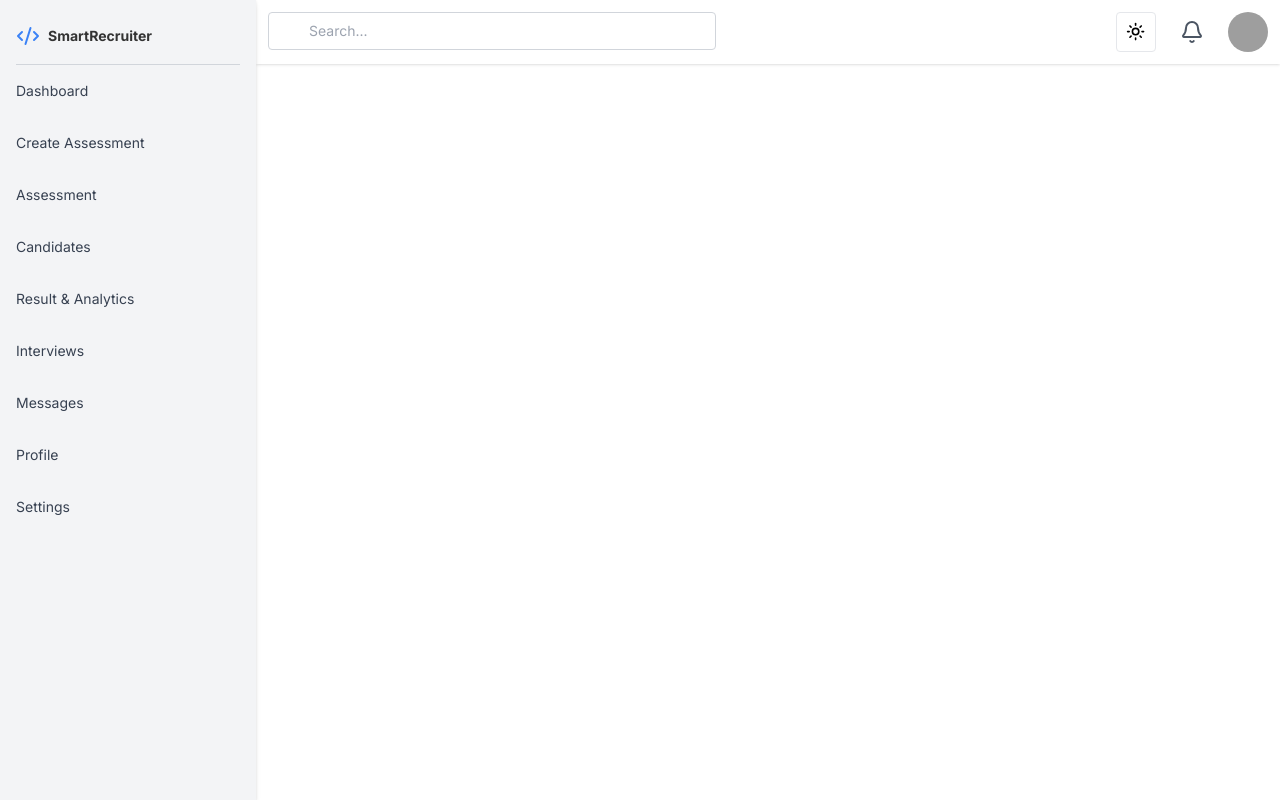
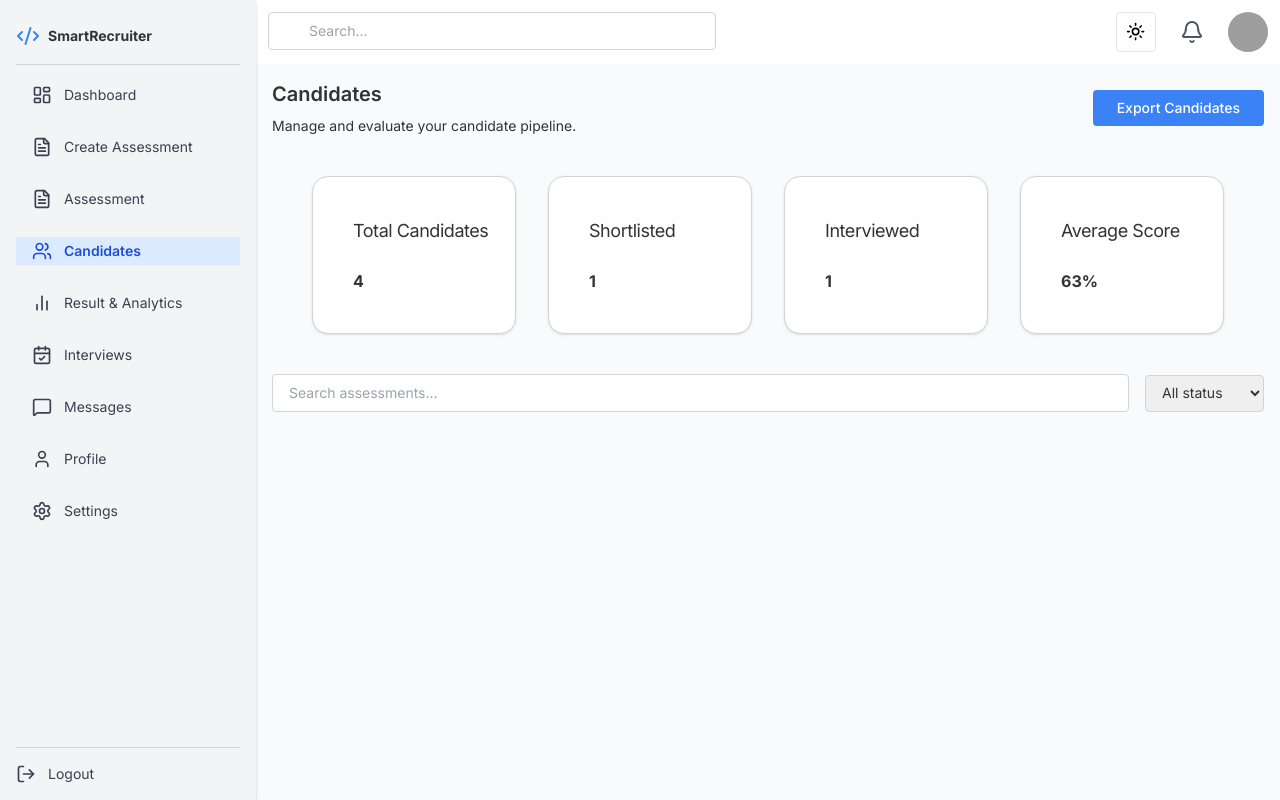
Before and after one commit to awuorochelle75/SmartRecruiter, a React (Vite) app in the folder client/: page /candidates in a window 1280 px wide. Built offline with nearby package versions, Linux system fonts and the light colour scheme; grey boxes are pictures that could not be loaded.

Commit message:
makes changes to the sidebar,adding the active links section

```diff
--- a/client/src/components/SidebarRecruiter.jsx
+++ b/client/src/components/SidebarRecruiter.jsx
@@ -1,71 +1,81 @@
 import React from 'react';
-import { Link } from 'react-router-dom';
-import { Code2 } from 'lucide-react';
+import { Link, useLocation } from 'react-router-dom';
+import {
+  LayoutDashboard,
+  FileText,
+  Users,
+  BarChart2,
+  CalendarCheck,
+  MessageSquare,
+  User,
+  Settings,
+  LogOut,
+  Code2
+} from 'lucide-react';
+import { Separator } from '../components/ui/separator'
 
+export default function SidebarRecruiter() {
+  const location = useLocation();
 
-export default function SidebarRecruiter(){
+  const navItems = [
+    { icon: LayoutDashboard, label: "Dashboard", path: "/recruiterdashboard" },
+    { icon: FileText, label: "Create Assessment", path: "/create-assessment" },
+    { icon: FileText, label: "Assessment", path: "/assessments" },
+    { icon: Users, label: "Candidates", path: "/candidates" },
+    { icon: BarChart2, label: "Result & Analytics", path: "/recruiter/results-analytics" },
+    { icon: CalendarCheck, label: "Interviews", path: "/recruiter/interviews" },
+    { icon: MessageSquare, label: "Messages", path: "/recruiter/messages" },
+    { icon: User, label: "Profile", path: "/recruiter/profile" },
+    { icon: Settings, label: "Settings", path: "/recruiter/settings" },
+  ];
+
   return (
-    <div className="w-64 h-screen bg-gray-100 shadow-lg fixed top-0 left-0 p-4">
-      <div className="flex items-center  mb-4">
+    <div className="w-64 h-screen bg-gray-100 shadow-lg fixed top-0 left-0 p-4 flex flex-col justify-between">
+      <div>
 
-         <Link to = "/" className='flex items-center space-x-2 mt-2 '>
-         <Code2 className='h-6  w-6 text-primary  ' />
-         <span className='text-sm font-bold text-foreground  '>SmartRecruiter</span>
+        <div className="flex items-center mb-4">
+          <Link to="/" className="flex items-center space-x-2 mt-2">
+            <Code2 className="h-6 w-6 text-primary" />
+            <span className="text-sm font-bold text-foreground">SmartRecruiter</span>
           </Link>
         </div>
 
-     <hr className="border-t border-gray-300 mb-4 " />
+        <hr className="border-t border-gray-300 mb-4" />
 
-      <ul className="space-y-8 text-gray-700 text-md text-sm ">
-        <li>
-          <Link to="/recruiterdashboard"  >
-            Dashboard
+
+        <ul className="space-y-6 text-gray-700 text-sm">
+          {navItems.map((item) => {
+            const isActive = location.pathname === item.path;
+            return (
+              <li key={item.label}>
+                <Link
+                  to={item.path}
+                  className={`flex items-center space-x-3 px-4 py-1 ${
+                    isActive
+                      ?  "bg-blue-100 text-blue-700 dark:bg-blue-900 dark:text-blue-300 font-semibold"
+                      :  "text-gray-700 hover:bg-gray-100 dark:text-gray-300 dark:hover:bg-gray-800"
+                  }`}
+                >
+                  <item.icon className="h-5 w-5" />
+                  <span>{item.label}</span>
                 </Link>
               </li>
-
-        <li>
-          <Link to="/create-assessment" >
-            Create Assessment
-          </Link>
-        </li>
-        <li>
-          <Link to="/assessments" >
-            Assessment
-          </Link>
-        </li>
-        <li>
-          <Link to="/candidates" >
-            Candidates
-          </Link>
-        </li>
-          <li>
-          <Link to="/recruiter/results-analytics" >
-            Result & Analytics
-          </Link>
-        </li>
-          <li>
-          <Link to="/recruiter/interviews" >
-            Interviews
-          </Link>
-        </li>
-           <li>
-          <Link to="/recruiter/messages" >
-            Messages
-          </Link>
-        </li>
-          <li>
-          <Link to="/recruiter/profile">
-            Profile
-          </Link>
-        </li>
-          <li>
-          <Link to="/recruiter/settings" >
-            Settings
-          </Link>
-        </li>
+            );
+          })}
         </ul>
-
       </div>
 
+
+      <div className="mt-6">
+      <Separator className="border-t border-gray-300 mb-4 " />
+        <Link
+          to="/logout"
+          className="flex items-center space-x-3 text-gray-700 hover:text-red-600 text-sm"
+        >
+          <LogOut className="h-5 w-5" />
+          <span>Logout</span>
+        </Link>
+      </div>
+    </div>
   );
-};
+}
--- a/client/src/pages/Recruiter/Candidates.jsx
+++ b/client/src/pages/Recruiter/Candidates.jsx
@@ -14,8 +14,89 @@ export default function Candidates() {
     <div className="flex-1 flex flex-col">
     <div className="h-16 bg-white shadow">
       <NavbarDashboard />
+      </div>
+
+      <div className="flex-1 p-4 bg-gray-50 overflow-auto">
+      <div className="flex items-center justify-between">
+    <div>
+      <h1 className="text-xl font-semibold">Candidates</h1>
+      <p className="text-sm mt-2">
+        Manage and evaluate your candidate pipeline.
+      </p>
+    </div>
+    <div className="flex gap-4">
+      <Button asChild size="sm" className="text-sm px-6">
+        <Link to="/createassessment">
+          <span className="flex items-center">Export Candidates</span>
+        </Link>
+      </Button>
+    </div>
+
+    </div>
+      <div className="relative grid grid-cols-1 md:grid-cols-4 gap-8 px-2 md:px-10 mt-10 mb-10">
+            <Card className="bg-white border border-zinc-300 rounded-2xl p-4 whitespace-nowrap transition duration-300 ease-in-out transform-gpu hover:scale-105 hover:shadow-2xl hover:z-[999] relative">
+
+                <CardHeader>
+                 <CardTitle className="text-accent-700 font-normal text-lg">Total Candidates</CardTitle>
+                </CardHeader>
+                  <CardContent className='font-bold'>
+                         4
+                </CardContent>
+              </Card>
+                <Card className="bg-white border border-zinc-300 rounded-2xl p-4 whitespace-nowrap transition duration-300 ease-in-out transform-gpu hover:scale-105 hover:shadow-2xl hover:z-[999] relative">
+
+                <CardHeader>
+                 <CardTitle className="text-accent-700 font-normal text-lg">Shortlisted</CardTitle>
+                </CardHeader>
+                  <CardContent className='font-bold'>
+                   1
+                </CardContent>
+              </Card>
+
+                <Card className="bg-white border border-zinc-300 rounded-2xl p-4 whitespace-nowrap transition duration-300 ease-in-out transform-gpu hover:scale-105 hover:shadow-2xl hover:z-[999] relative">
+
+                <CardHeader>
+                 <CardTitle className="text-accent-700 font-normal text-lg">Interviewed</CardTitle>
+                </CardHeader>
+                  <CardContent className='font-bold'>
+                  1
+                </CardContent>
+              </Card>
+                <Card className="bg-white border border-zinc-300 rounded-2xl p-4 whitespace-nowrap transition duration-300 ease-in-out transform-gpu hover:scale-105 hover:shadow-2xl hover:z-[999] relative">
+
+                <CardHeader>
+                 <CardTitle className="text-accent-700  font-normal text-lg">Average Score</CardTitle>
+                </CardHeader>
+                  <CardContent className='font-bold'>
+                    63%
+                </CardContent>
+              </Card>
+           </div>
+
+<div className="flex items-center justify-between mt-4">
+
+  <input
+    type="text"
+    placeholder="Search assessments..."
+    className="flex-grow max-w-5xl border border-gray-300 rounded-md px-4 py-2 text-sm "
+  />
+
+
+  <select
+    className="ml-4 border border-gray-300 rounded-md px-3 py-2 text-sm "
+  >
+    <option value="">All status</option>
+    <option value="active">Active</option>
+    <option value="draft">Draft</option>
+    <option value="archived">Completed</option>
+  </select>
+</div>
+
+
+
     </div>
     </div>
     </div>
-    )
+
+    );
 }
```
Lines whose indentation alone changed are shown as unchanged.
